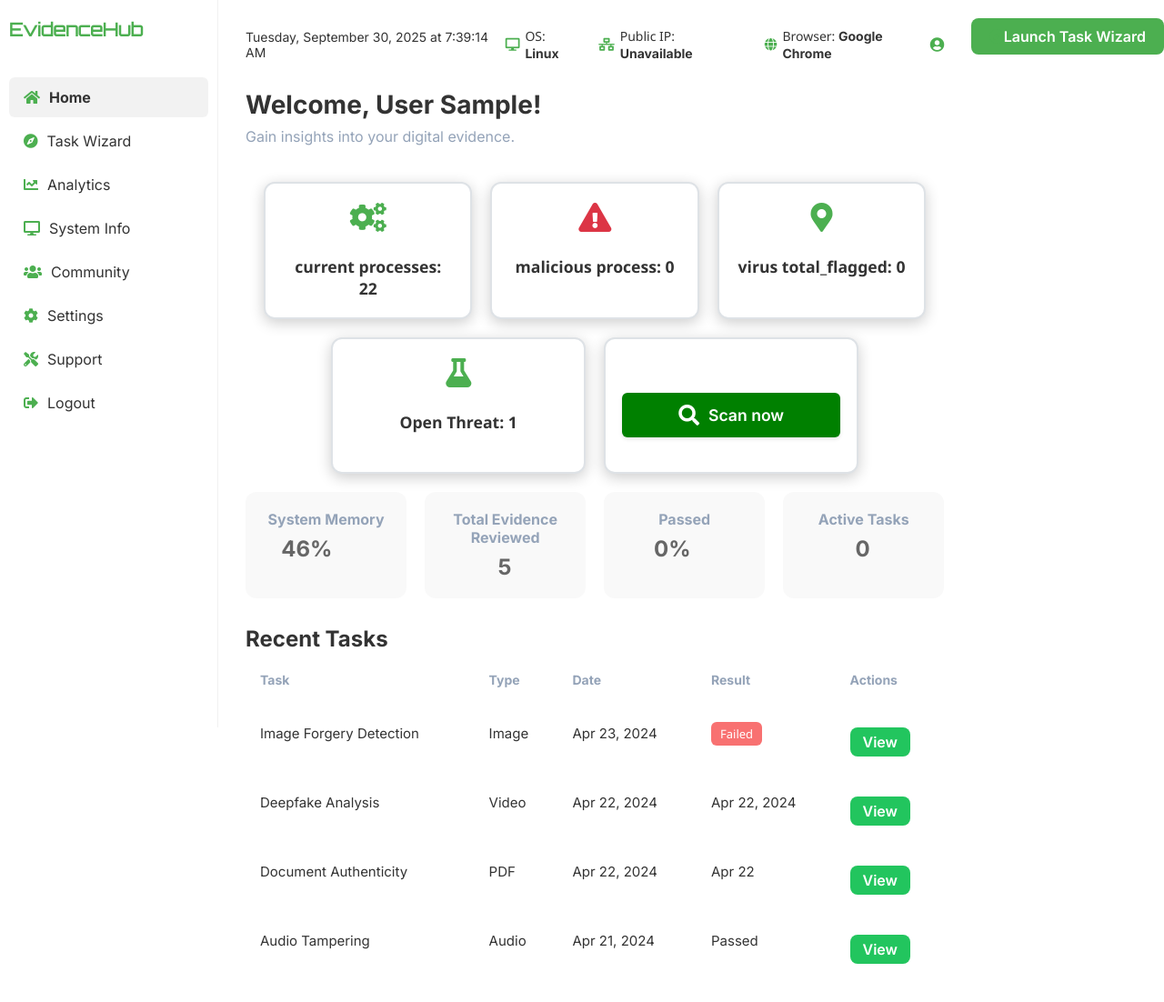
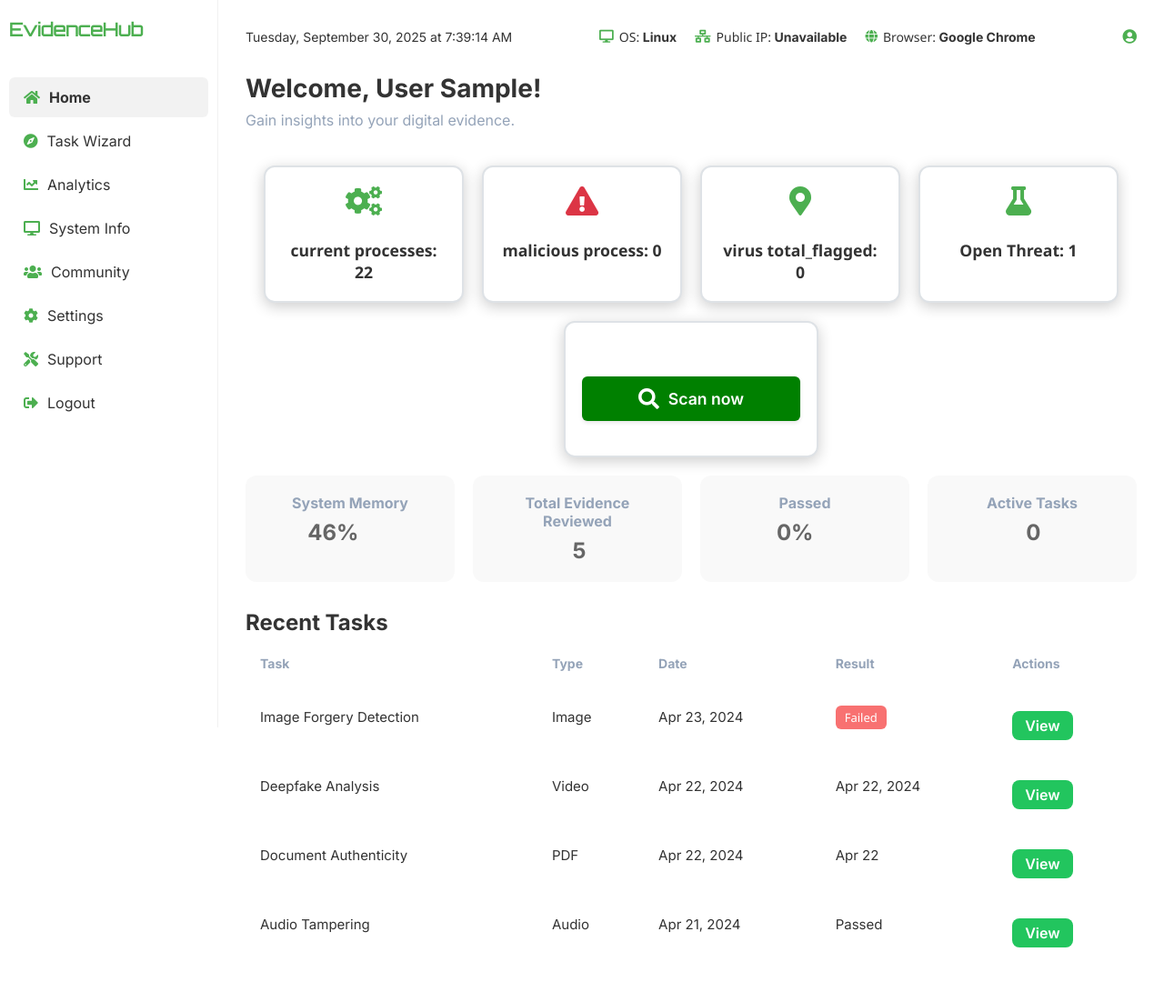
Before and after one commit to chim2025/AI-Powered-Digital-Evidence-authentication-system-using-Django-and-JS, a Django app: template frontend/templates/dashboard.html in a window 1280 px wide. Shown: the whole page at 91% size. After the commit the page ends 1042 px from the top, so only its background shows below. Run offline with Django 5.2, Linux system fonts and the light colour scheme; the template is opened without the code that fills it, so the values that code supplies are empty; the visitor is signed in with stand-in values (Sample User, id 1); parts of the project's set-up code (start-up, migrations or seed data) failed here and were passed over.

Commit message:
Committed changes on dashboard.html

```diff
--- a/frontend/templates/dashboard.html
+++ b/frontend/templates/dashboard.html
@@ -33,7 +33,7 @@
     <div class="nav-link active" data-section="home">
         <i class="fas fa-home"></i> Home
       </div>
-      <div class="nav-link task-wizard-trigger" data-section="task">
+      <div class="nav-link" data-section="task">
         <i class="fas fa-compass"></i> Task Wizard
       </div>
       <div class="nav-link" data-section="analytics">
@@ -332,7 +332,7 @@
     </div>
   </section>
 
-  <section id="task">
+  <section id="task" class="content-section">
     <button class="task-button task-wizard-trigger"><i class="fas fa-compass"></i>Launch Task Wizard</button>
     <div id="taskWizardModal" class="modal">
       <div class="modal-content">
```
Also changed, not shown: backend/files/e77925fd219e4169b51b71e64fed452b.jpg (added), backend/uploaded_files/face_maps/e77925fd219e4169b51b71e64fed452b.jpg (added), backend/uploaded_files/forgery_maps/e77925fd219e4169b51b71e64fed452b_36c22ee2_copymove.png (added), 1 other file.
